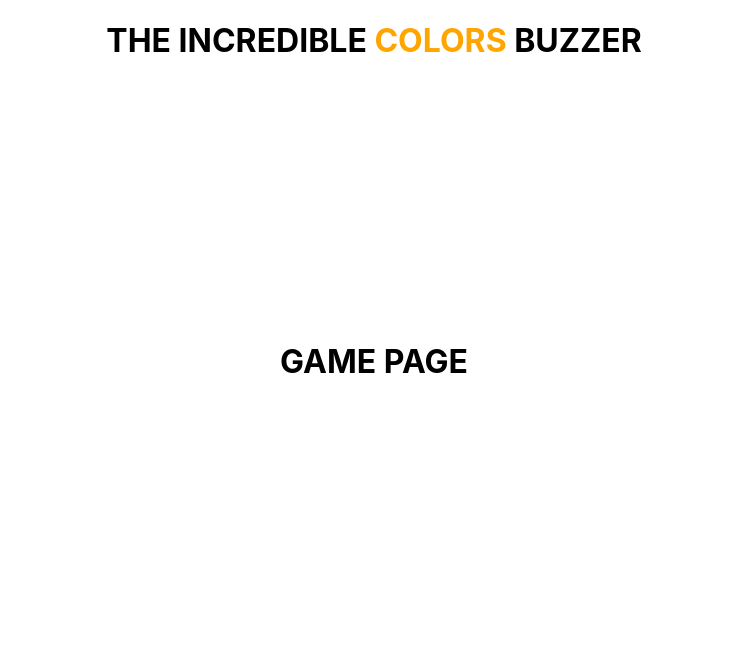
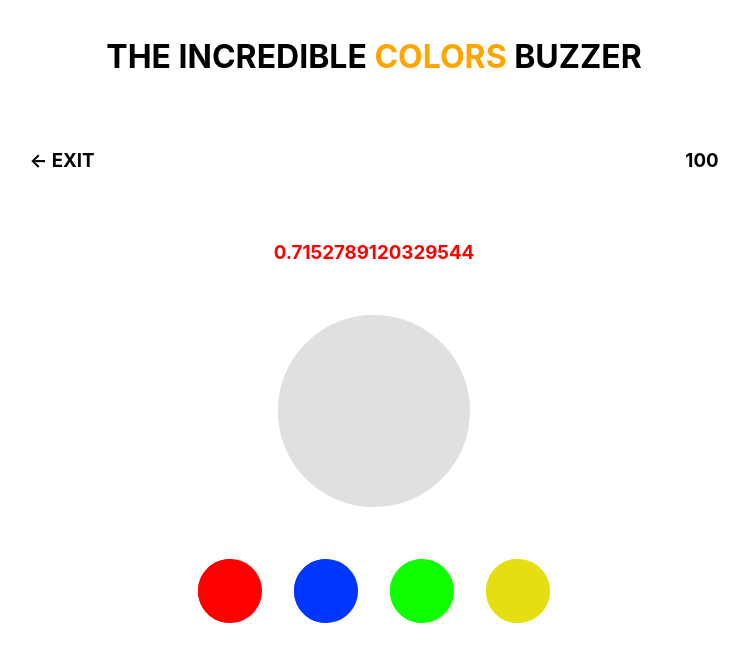
Before and after one commit to gorlitzer/sardegna-buzz, a React app: page /game in a window 1280 px wide. Shown: the top 662 px of the page, without its empty margins (266-1015 px from the left). Built offline with nearby package versions, Linux system fonts and the light colour scheme.

Commit message:
add game page view mock (no behaviour)

```diff
--- /dev/null
+++ b/src/components/BuzzSVG/BuzzSVG.jsx
@@ -0,0 +1,31 @@
+const BuzzSVG = ({ infill }) => {
+  return (
+    <svg version="1.1" id="Layer_1" x="0px" y="0px" viewBox="0 0 512 512">
+      <path
+        style={{ fill: infill }}
+        d="M256,0C114.842,0,0,114.842,0,256s114.842,256,256,256s256-114.842,256-256S397.158,0,256,0z"
+      />
+      <path
+        style={{ fill: infill }}
+        d="M0,256c0,141.158,114.842,256,256,256V0C114.842,0,0,114.842,0,256z"
+      />
+      <g></g>
+      <g></g>
+      <g></g>
+      <g></g>
+      <g></g>
+      <g></g>
+      <g></g>
+      <g></g>
+      <g></g>
+      <g></g>
+      <g></g>
+      <g></g>
+      <g></g>
+      <g></g>
+      <g></g>
+    </svg>
+  );
+};
+
+export default BuzzSVG;
--- /dev/null
+++ b/src/components/BuzzSVG/index.js
@@ -0,0 +1 @@
+export { default } from "./BuzzSVG";
--- a/src/components/Game/Game.jsx
+++ b/src/components/Game/Game.jsx
@@ -1,11 +1,42 @@
 import { Link } from "react-router-dom";
+import Buzz from "../../images/buzz.svg";
+import BuzzSVG from "../BuzzSVG";
 
 import "./style.scss";
 
 const Game = () => {
+  const timerHelper = (min, max) => {
+    return (Math.random() * (max - min + 1) + min) / 10;
+  };
+
   return (
     <div className="game-component">
-      <h1>GAME PAGE</h1>
+      <div className="helpers">
+        <h3>
+          <Link to="/">← EXIT</Link>
+        </h3>
+        <h3>100</h3>
+      </div>
+      <div className="helpers">
+        <h3 style={{ color: "red" }}>{timerHelper(5, 15)}</h3>
+      </div>
+      <div className="buzz">
+        <BuzzSVG infill={"#e0e0e0"} />
+      </div>
+      <div className="flex-row">
+        <div className="buzz-button">
+          <BuzzSVG className="buzz-button" infill={"#ff0000"} />
+        </div>
+        <div className="buzz-button">
+          <BuzzSVG className="buzz-button" infill={"#0037ff"} />
+        </div>
+        <div className="buzz-button">
+          <BuzzSVG className="buzz-button" infill={"#10ff00"} />
+        </div>
+        <div className="buzz-button">
+          <BuzzSVG className="buzz-button" infill={"#e5de10"} />
+        </div>
+      </div>
     </div>
   );
 };
--- a/src/components/Game/style.scss
+++ b/src/components/Game/style.scss
@@ -1,10 +1,45 @@
 .game-component {
-  display: flex;
-  flex-direction: column;
-  flex-wrap: wrap;
-  width: 100vw;
-  height: 70vh;
-  margin: 0 auto;
-  justify-content: center;
-  align-items: center;
+  .helpers {
+    display: flex;
+    flex-direction: row;
+    justify-content: space-around;
+    h3 {
+      padding: 1rem;
+    }
+  }
+
+  .buzz {
+    display: block;
+    margin: 1rem auto;
+    width: 15%;
+    height: auto;
+    @media only screen and (min-width: 200px) and (max-width: 475px) {
+      width: 45%;
+    }
+    @media only screen and (min-width: 476px) and (max-width: 767px) {
+      width: 25%;
+    }
+  }
+
+  a {
+    color: black;
+    text-decoration: none;
+  }
+
+  .flex-row {
+    display: flex;
+    flex-direction: row;
+    margin-top: 2rem;
+    justify-content: center;
+    .buzz-button {
+      width: 5%;
+      padding: 1rem;
+      @media only screen and (min-width: 200px) and (max-width: 475px) {
+        width: 10%;
+      }
+      @media only screen and (min-width: 476px) and (max-width: 767px) {
+        width: 7.5%;
+      }
+    }
+  }
 }
--- a/src/components/Header/Header.jsx
+++ b/src/components/Header/Header.jsx
@@ -3,7 +3,7 @@ import "./style.scss";
 const Header = () => {
   return (
     <header className="header-component">
-      <div class="main-title">
+      <div className="main-title">
         <h1>
           THE INCREDIBLE <span className="anim">COLORS</span> BUZZER
         </h1>
--- a/src/components/Header/style.scss
+++ b/src/components/Header/style.scss
@@ -5,6 +5,7 @@
     justify-content: center;
     text-align: center;
     width: 100%;
+    margin: 1rem auto;
     //height: 100vh;  /* Se setto anche height va a centro pagina */
   }
 
--- a/src/components/Home/Home.jsx
+++ b/src/components/Home/Home.jsx
@@ -9,7 +9,8 @@ const Home = () => {
         <Link to="/game">START GAME</Link>
       </button>
       <button className="button">
-      <Link to="/leaderboard">VIEW LEADERBOARD</Link></button>
+        <Link to="/leaderboard">VIEW LEADERBOARD</Link>
+      </button>
     </div>
   );
 };
--- a/src/components/Home/style.scss
+++ b/src/components/Home/style.scss
@@ -17,9 +17,9 @@
     cursor: pointer;
     color: #14396a;
     font-family: Arial;
-    font-size: 15px;
+    font-size: 25px;
     font-weight: bold;
-    padding: 6px 24px;
+    padding: 1rem 2rem;
     text-decoration: none;
     text-shadow: 0px 1px 0px #7cacde;
     margin: 1rem;
--- a/src/index.css
+++ b/src/index.css
@@ -12,6 +12,8 @@ code {
     monospace;
 }
 
+
+/** CUSTOM STYLE PROPERTIES */
 :root {
   --primary: #22DC87;
   --secondary: #0e157a;
```
